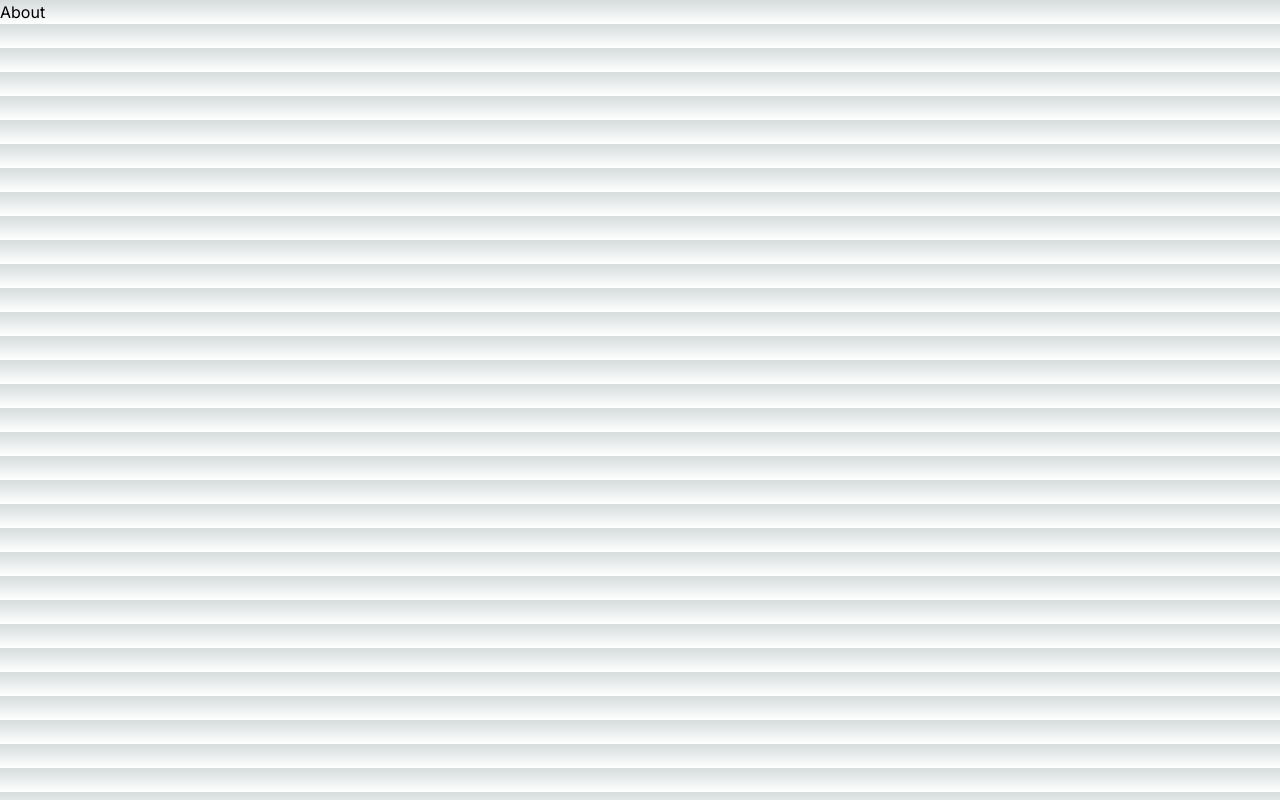
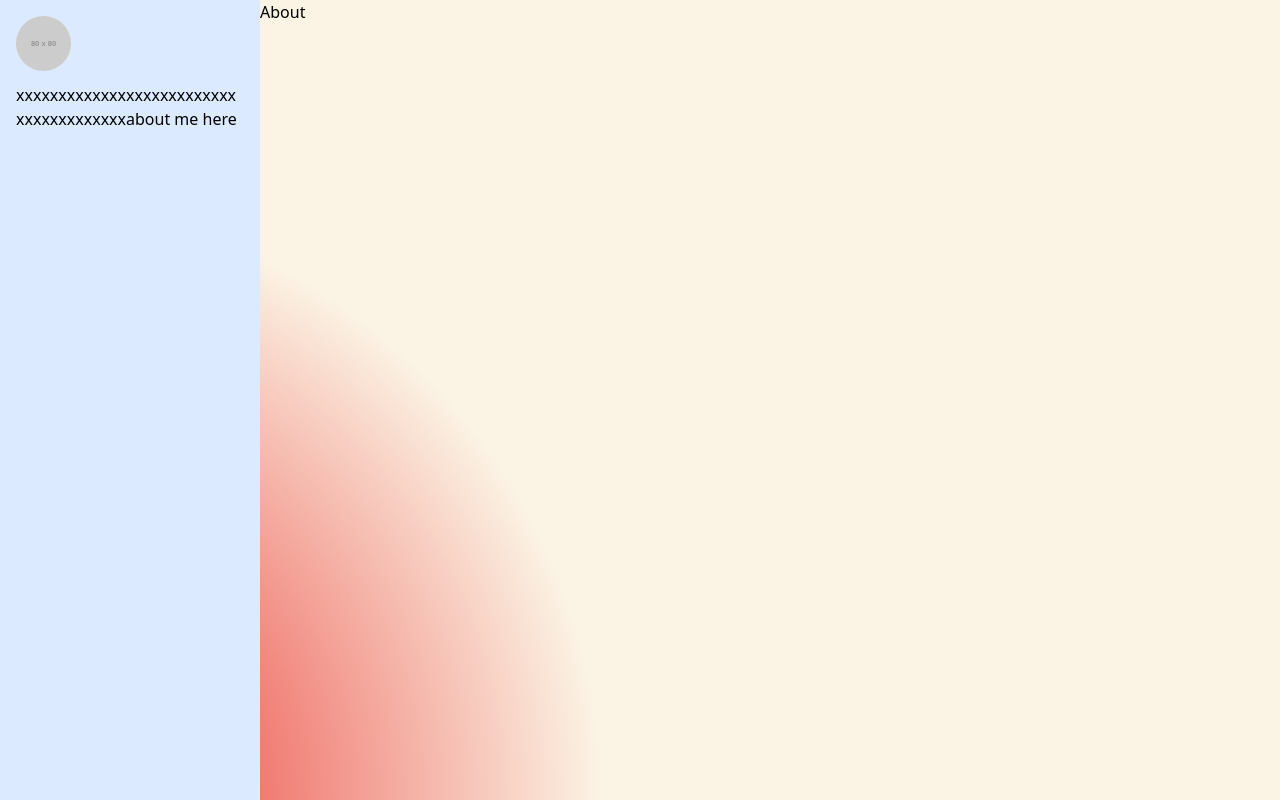
Before and after one commit to jrainlau/blog-nextjs, a Next.js app: page /about in a window 1280 px wide. Built offline with nearby package versions, Linux system fonts and the light colour scheme.

Commit message:
feat: layout

```diff
--- a/app/globals.css
+++ b/app/globals.css
@@ -3,31 +3,10 @@
 @tailwind utilities;
 
 :root {
-  --foreground-rgb: 0, 0, 0;
-  --background-start-rgb: 214, 219, 220;
-  --background-end-rgb: 255, 255, 255;
-}
-
-@media (prefers-color-scheme: dark) {
-  :root {
-    --foreground-rgb: 255, 255, 255;
-    --background-start-rgb: 0, 0, 0;
-    --background-end-rgb: 0, 0, 0;
-  }
+  --bg-color: rgb(251, 244, 229);
 }
 
 body {
-  color: rgb(var(--foreground-rgb));
-  background: linear-gradient(
-      to bottom,
-      transparent,
-      rgb(var(--background-end-rgb))
-    )
-    rgb(var(--background-start-rgb));
+  background-color: var(--bg-color);
+  background-image: radial-gradient(circle at 0% 100%, rgb(233, 32, 29), transparent 40%);
 }
-
-@layer utilities {
-  .text-balance {
-    text-wrap: balance;
-  }
-}
--- a/app/layout.tsx
+++ b/app/layout.tsx
@@ -1,8 +1,5 @@
-import { Inter } from 'next/font/google'
 import './globals.css'
 import StoreProvider from './StoreProvider'
-
-const inter = Inter({ subsets: ['latin'] })
 
 export const metadata = {
   title: 'Jrainlau | Blog',
@@ -16,8 +13,19 @@ export default function RootLayout({
 }>) {
   return (
     <html lang="en">
-      <body className={inter.className}>
-        <StoreProvider count={0}>{children}</StoreProvider>
+      <body className='h-screen w-screen overflow-hidden flex'>
+        <StoreProvider count={0}>
+          <aside className='w-[260px] h-screen overflow-hidden box-border p-4 bg-blue-100'>
+            <div>
+              <img className='inline-block w-[55px] h-[55px] rounded-full' src="https://fakeimg.pl/80x80" />
+              <p className='mt-3 text-wrap break-words'>xxxxxxxxxxxxxxxxxxxxxxxxxxxxxxxxxxxxxxx
+                <a>about me here</a>
+              </p>
+            </div>
+
+          </aside>
+          {children}
+        </StoreProvider>
       </body>
     </html>
   )
--- a/app/page.tsx
+++ b/app/page.tsx
@@ -1,5 +1,6 @@
 import ListItem from '../components/ListItem'
 import Buttons from '../components/Buttons'
+import InitStore from '../components/InitStore'
 
 async function getData() {
   const res = await fetch('https://api.github.com/repos/jrainlau/blog-articles/issues', {
@@ -17,9 +18,9 @@ async function getData() {
 export default async function Home() {
   const { status, articles } = await getData()
 
-
   return (
-    <main className="flex min-h-screen flex-col items-center justify-between p-24">
+    <main className="">
+      <InitStore count={status} />
       <p>Status: {status}</p>
       <p>token: {process.env.PERSONAL_GITHUB_ACCESS_TOKEN?.substring(0, 8)}</p>
       <Buttons />
--- /dev/null
+++ b/components/InitStore.tsx
@@ -0,0 +1,14 @@
+'use client'
+
+import React from 'react'
+import { initializeCount } from '../lib/features/counter/counterSlice'
+import { useDispatch } from 'react-redux'
+
+export default function Buttons({ count }) {
+  const dispatch = useDispatch()
+  dispatch(initializeCount(count))
+
+  return (
+    <></>
+  )
+}
```
